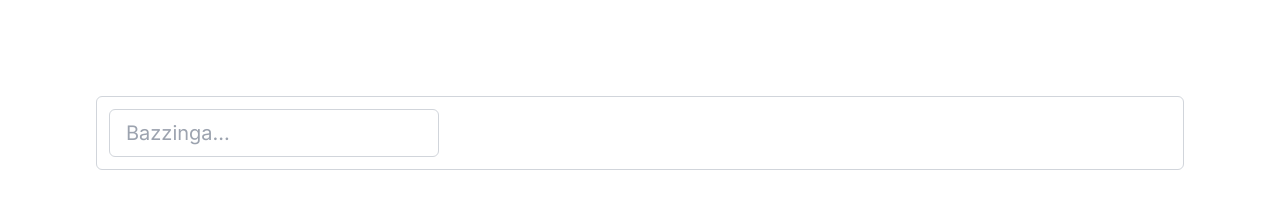
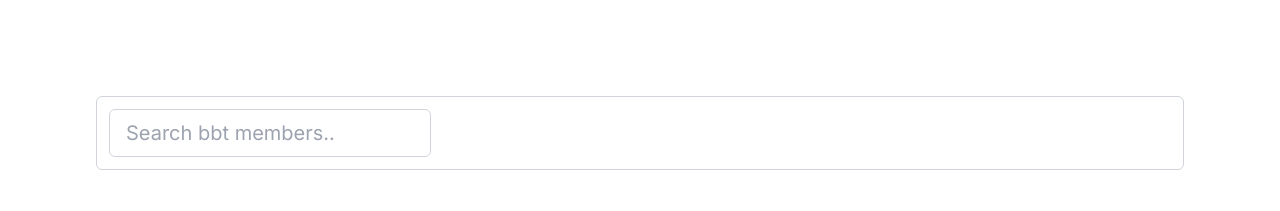
Before and after one commit to mohit038/pillbox, a Next.js app: page / in a window 1280 px wide. Shown: the top 211 px of the page. Built offline with nearby package versions, Linux system fonts and the light colour scheme.

Commit message:
fix search dropdown

```diff
--- a/app/_components/Search.tsx
+++ b/app/_components/Search.tsx
@@ -54,7 +54,7 @@ function Search(props: SearchInterface) {
   };
 
   return (
-    <div className="relative bg-red">
+    <div className="relative m-1">
       <input
         ref={ref}
         type="text"
@@ -62,8 +62,8 @@ function Search(props: SearchInterface) {
         onFocus={onFocusHandler}
         onBlur={onBlurHandler}
         value={searchText}
-        placeholder="Bazzinga..."
-        className="w-full px-4 m-1 py-2 h-12 text-xl border border-gray-300 rounded-md focus:outline-none focus:ring-1 focus:ring-gray-500 focus:border-transparent"
+        placeholder="Search bbt members.."
+        className="w-full px-4  py-2 h-12 text-xl border border-gray-300 rounded-md focus:outline-none focus:ring-1 focus:ring-gray-500 focus:border-transparent"
         onChange={onChangeHandler}
       />
       {focus && (
```
